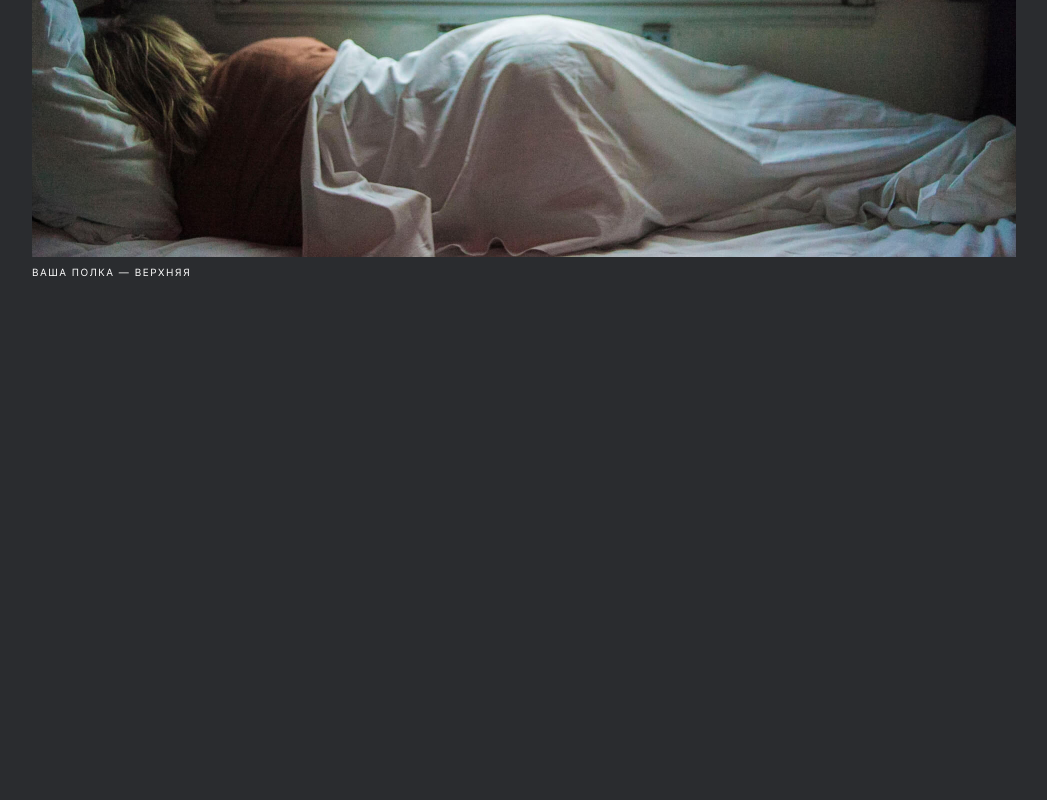
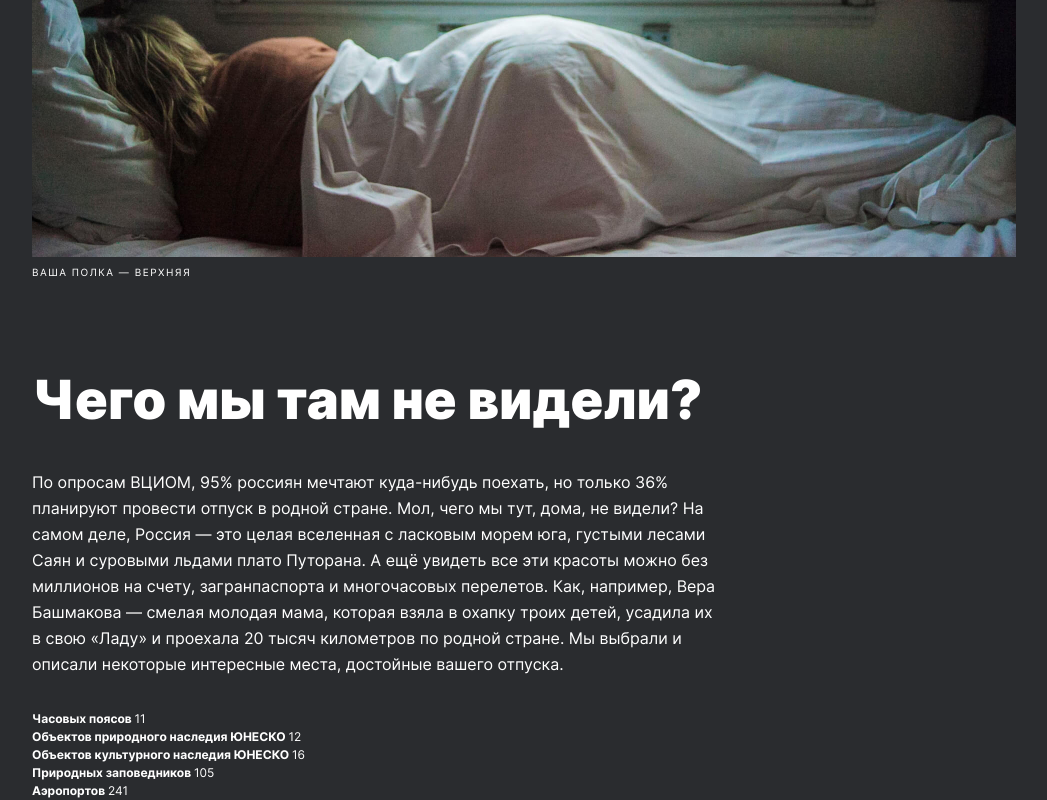
Before and after one commit to NiktCher/russian-travel, a plain HTML site: page index.html in a window 1280 px wide. Shown: the part 862-1662 px from the top of the page, without its empty margins (116-1163 px from the left). Before the commit the page ends 1141 px from the top, so only its background shows below. Drawn offline with Linux system fonts and the light colour scheme; files whose address does not match are found by name.

Commit message:
intro ready

```diff
--- /dev/null
+++ b/blocks/intro/__list/intro__list.css
@@ -0,0 +1,14 @@
+.intro__list {
+    font-weight: 700;
+    font-size: 12px;
+    line-height: 18px;
+    margin: 0;
+    padding: 33px 0 0 0;
+    list-style-type: none;
+}
+
+@media screen and(max-width: 320px) {
+    .intro__list {
+        padding: 34px 0 0 0;
+    }
+}
--- /dev/null
+++ b/blocks/intro/__span-accent/intro__span-accent.css
@@ -0,0 +1,3 @@
+.intro__span-accent {
+    font-weight: 400;
+}
--- /dev/null
+++ b/blocks/intro/__text/intro__text.css
@@ -0,0 +1,8 @@
+.intro__text {
+    font-weight: 400;
+    font-size: 16px;
+    line-height: 26px;
+    padding-top: 40px;
+    margin: 0;
+    max-width: 690px;
+}
--- /dev/null
+++ b/blocks/intro/__title/intro__title.css
@@ -0,0 +1,13 @@
+.intro__title {
+    font-size: 54px;
+    font-weight: 900;
+    line-height: 58px;
+    margin: 0;
+}
+
+@media screen and(max-width: 320px){
+    .intro__title {
+        font-size: 32px;
+        line-height: 35px;
+    }
+}
--- /dev/null
+++ b/blocks/intro/intro.css
@@ -0,0 +1,25 @@
+.intro {
+    width: calc(100% - 296px);
+    margin: 0 auto;
+    padding-top: 92px;
+}
+
+@media screen and(max-width: 1024px) {
+    .intro {
+        width: calc(100% - 96px);
+    }
+}
+
+@media screen and(max-width: 768px) {
+    .intro {
+        width: calc(100% - 48px);
+        padding-top: 88px;
+    }
+}
+
+@media screen and(max-width: 320px) {
+    .intro {
+        width: calc(100% - 32px);
+        padding-top: 64px;
+    }
+}
--- a/blocks/lead/__title/lead__title.css
+++ b/blocks/lead/__title/lead__title.css
@@ -7,7 +7,7 @@
     text-align: center;
 }
 
-@media screen and (min-width: 426px) and (max-width: 768px) {
+@media screen and (min-width: 426px) and (max-width: 767px) {
     .lead__title {
       font-size: 54px;
       line-height: 60px;
--- a/blocks/page/page.css
+++ b/blocks/page/page.css
@@ -3,7 +3,7 @@
     max-width: 1280px;
     margin: 0 auto;
     font-family: 'Inter', Arial, sans-serif;
-    color: #ffffff;
+    color: #fff;
     box-sizing: border-box;
     -webkit-font-smoothing: antialiased;
     -moz-osx-font-smoothing: grayscale;
--- a/index.html
+++ b/index.html
@@ -7,6 +7,7 @@
     <link rel="stylesheet" href="./pages/index.css">
     <title>Путешествия по России</title>
 </head>
+
 <body class="page">
     <header class="header">
         <div class="header__logo"></div>
@@ -29,7 +30,22 @@
             <p class="lead__caption">ваша полка&nbsp;&mdash; верхняя</p>
         </section>
         <section class="intro">
-
+            <h2 class="intro__title">Чего мы там не видели?</h2>
+            <p class="intro__text">
+                По опросам ВЦИОМ, 95% россиян мечтают куда-нибудь поехать, но только 36% планируют провести отпуск в
+                родной стране. Мол, чего мы тут, дома, не видели? На самом деле, Россия — это целая вселенная с ласковым
+                морем юга, густыми лесами Саян и суровыми льдами плато Путорана. А ещё увидеть все эти красоты можно без
+                миллионов на счету, загранпаспорта и многочасовых перелетов. Как, например, Вера Башмакова — смелая
+                молодая мама, которая взяла в охапку троих детей, усадила их в свою «Ладу» и проехала 20 тысяч
+                километров по родной стране. Мы выбрали и описали некоторые интересные места, достойные вашего отпуска.
+            </p>
+            <ul class="intro__list">
+                <li class="intro__list-item">Часовых поясов <span class="intro__span-accent">11</span></li>
+                <li class="intro__list-item">Объектов природного наследия ЮНЕСКО <span class="intro__span-accent">12</span></li>
+                <li class="intro__list-item">Объектов культурного наследия ЮНЕСКО <span class="intro__span-accent">16</span></li>
+                <li class="intro__list-item">Природных заповедников <span class="intro__span-accent">105</span></li>
+                <li class="intro__list-item">Аэропортов <span class="intro__span-accent">241</span></li>
+            </ul>
         </section>
         <section class="photo-grid">
 
--- a/pages/index.css
+++ b/pages/index.css
@@ -15,3 +15,9 @@
 @import url(../blocks/lead/__subtitle/lead__subtitle.css);
 @import url(../blocks/lead/__image/lead__image.css);
 @import url(../blocks//lead/__caption/lead__caption.css);
+/*Блок intro*/
+@import url(../blocks/intro/intro.css);
+@import url(../blocks/intro/__title/intro__title.css);
+@import url(../blocks/intro/__text/intro__text.css);
+@import url(../blocks/intro/__list/intro__list.css);
+@import url(../blocks/intro/__span-accent/intro__span-accent.css);
```
Also changed, not shown: blocks/lead/__image/lead__image.css (line endings or trailing spaces), blocks/lead/__subtitle/lead__subtitle.css (line endings or trailing spaces). Lines whose indentation alone changed are shown as unchanged.
